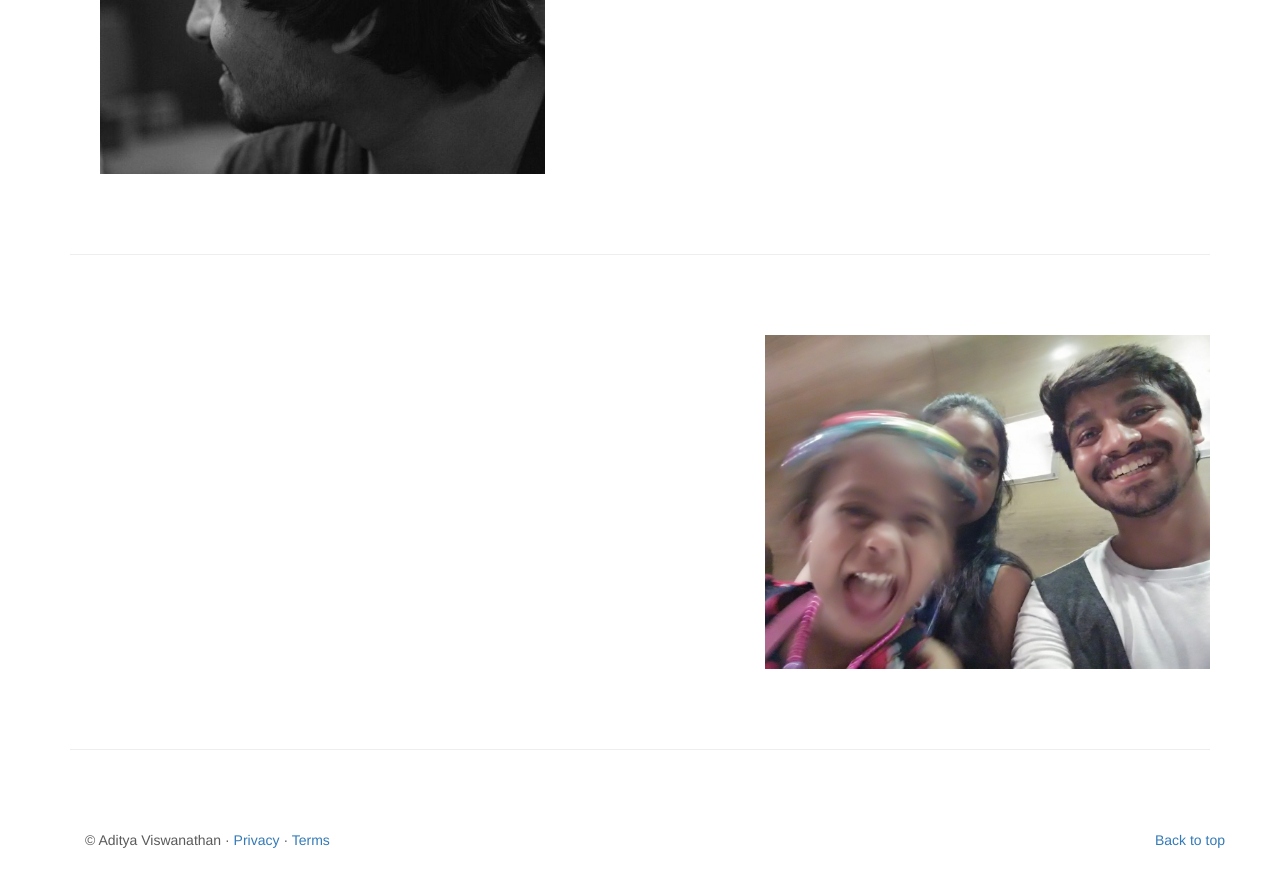
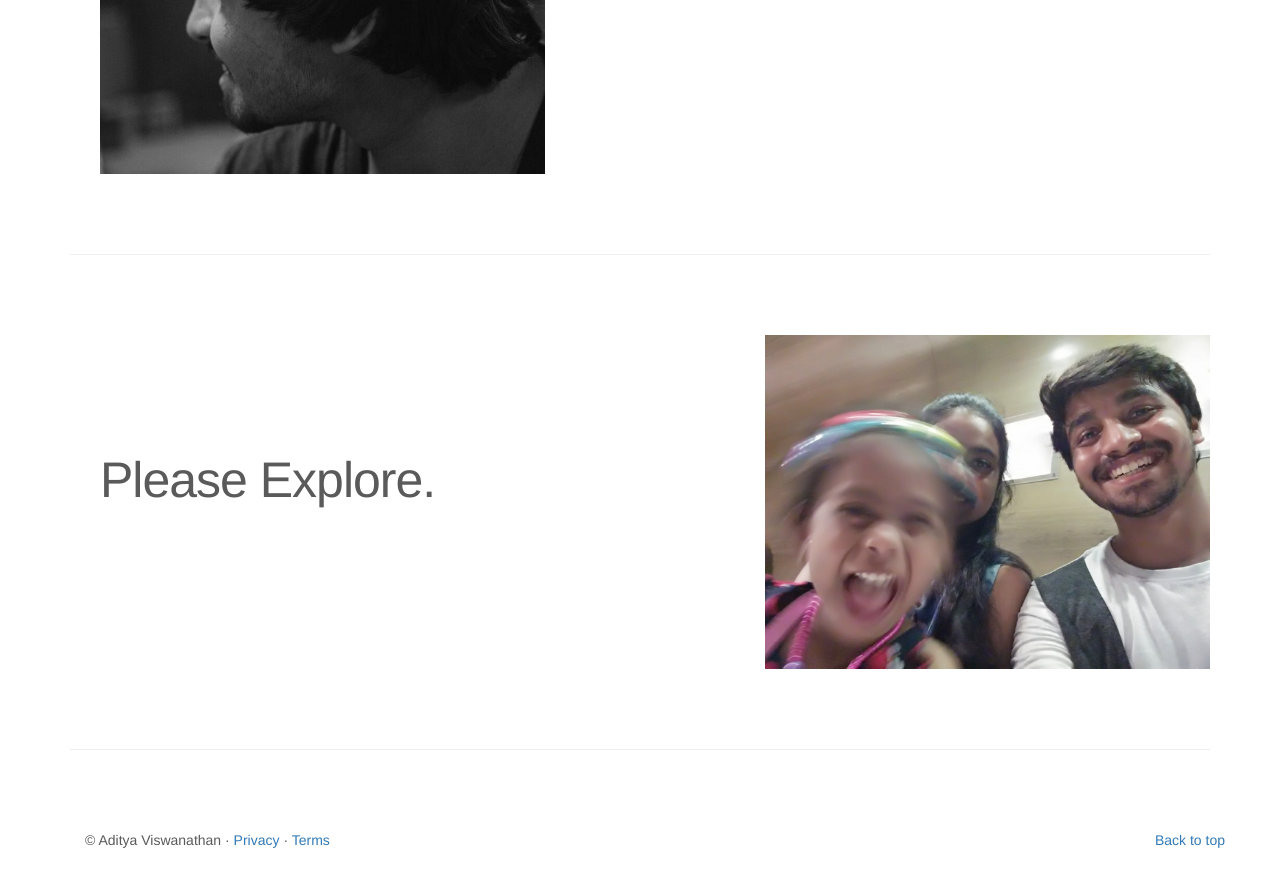
Before and after one commit to adityavis06/adityavis06.github.io, a Jekyll site: the page index.html, which Jekyll copies as it is, in a window 1280 px wide and 900 px high, scrolled down 1936 px. Shown: the top 887 px of the window. Built offline with Jekyll 4.4.1, drawn with Linux system fonts in a browser that asks for light colours; nearby versions of some CDN libraries; library files that are not in the unit come from our copies.

Commit message:
Update index.html

```diff
--- a/index.html
+++ b/index.html
@@ -156,7 +156,7 @@
 
       <div class="container">
         <div class="col-md-7">
-          <h2 class="featurette-heading"><span class="text-muted"></span></h2>
+          <h2 class="featurette-heading">Please Explore.<span class="text-muted"></span></h2>
           <p class="lead"></p>
         </div>
         <div class="col-md-5">
```
